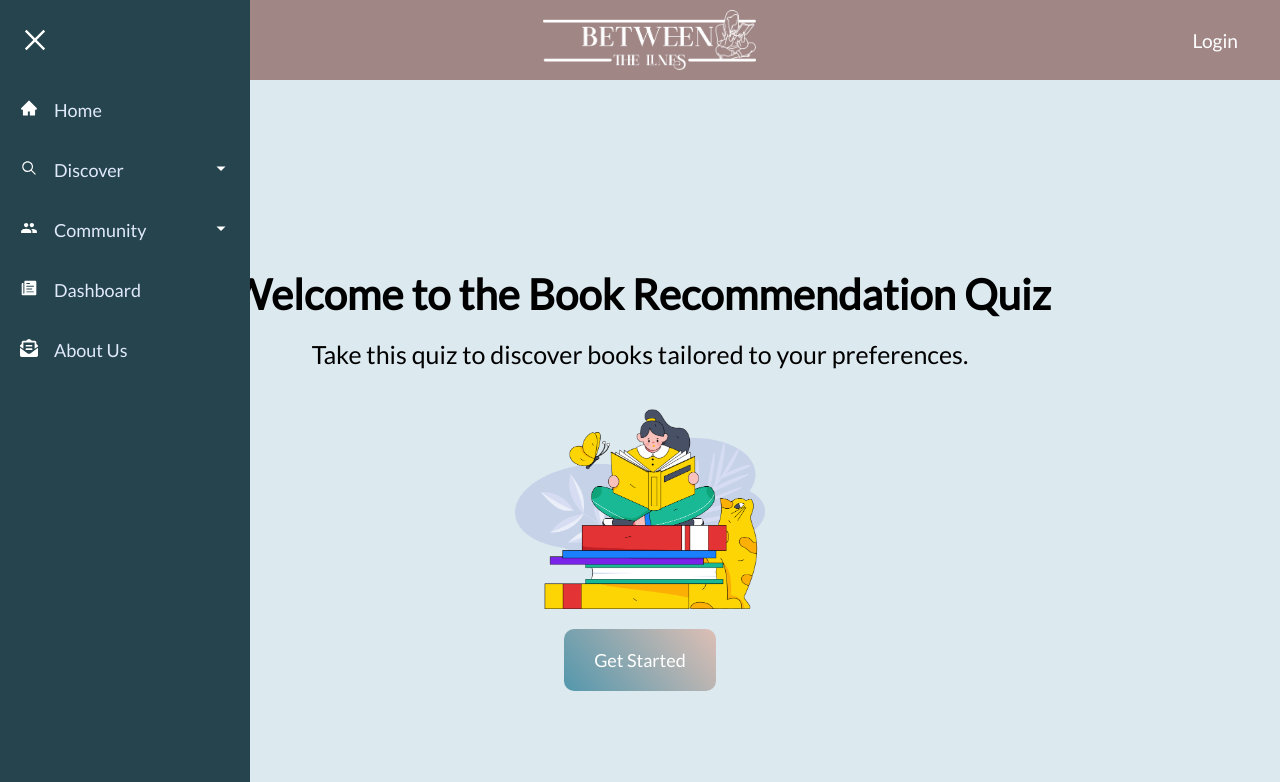
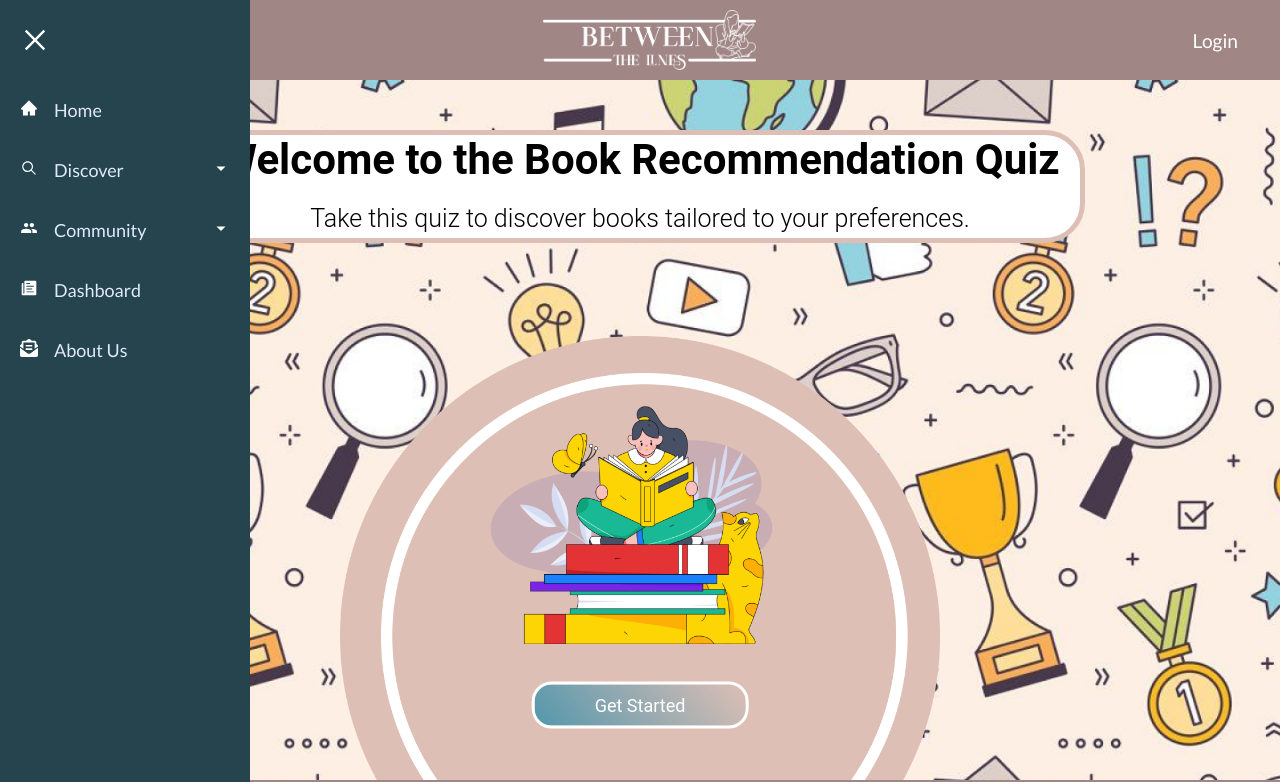
Before and after one commit to CatalinaBedoya1/between_the_lines, a React (Create React App) app: page /discover/takeOurQuiz in a window 1280 px wide. Shown: the top 782 px of the page. Built offline with nearby package versions, Linux system fonts and the light colour scheme.

Commit message:
quiz welcome page updated

```diff
--- a/src/routes/TakeOurQuiz.js
+++ b/src/routes/TakeOurQuiz.js
@@ -1,17 +1,21 @@
 import React from 'react';
-import { Link } from 'react-router-dom';
 import styled from 'styled-components';
 import quizImage from '../assets/QuizImage.png';
+import QuizBgImg from '../assets/QuizBgImg.png';
 
 const TakeOurQuiz = () => {
     return (
         <Container>
+          <QuizTitleContainer>
           <Title>Welcome to the Book Recommendation Quiz</Title>
           <Description>Take this quiz to discover books tailored to your preferences.</Description>
+          </QuizTitleContainer>
+          <QuizImageContainer>
           <QuizImage src={quizImage} alt="QuizImage" />
-          <Link to="/quiz">
-            <StartButton>Get Started</StartButton>
-          </Link>
+          <StartButton to="/quiz">Get Started</StartButton>
+          </QuizImageContainer>
+
+
         </Container>
       );
     };
@@ -21,33 +25,57 @@ const TakeOurQuiz = () => {
     flex-direction: column;
     align-items: center;
     justify-content: center;
-    height: 100vh;
-    background-color: #DCE9EF
+    height: 700px;
+    background-image: url(${QuizBgImg}); // Set the background image
+  background-size: cover;
   `;
+    const QuizTitleContainer = styled.div`
+    background-color: white;
+    padding: 0px 20px;
+    border-radius: 40px;
+    margin-bottom: 20px;
+    border: 5px solid #DDBFB5;
+    margin-top: 70px;
 
+    `;
   const Title = styled.h2`
     font-size: 42px;
+    font-family: Roboto;
+    font-weight: 700;
     margin-bottom: 20px;
   `;
 
   const Description = styled.p`
     font-size: 25px;
-    margin-bottom: 40px;
+    font-family: Roboto;
+    font-weight: 300;
+    margin-bottom: 5px;
+    text-align: center;
   `;
+  const QuizImageContainer = styled.div`
+    position: relative;
+    margin-bottom: 17px;
+`;
+
   const QuizImage = styled.img`
-  width: 250px; /* Adjust the width as needed */
-  height: 200px;
-  margin-bottom: 20px;
+  width: 600px; /* Adjust the width as needed */
+  height: auto;
+  margin-top: 73px;
   z-index:3
 `;
 
-  const StartButton = styled.button`
-    padding: 20px 30px;
+const StartButton = styled.button`
+    position: absolute;
+    top: 85%;
+    left: 50%;
+    transform: translate(-50%, -50%);
+    padding: 10px 60px;
     background: linear-gradient(230.28deg, #ddbfb5, #5397ac);
     color: white;
-    border: none;
-    border-radius: 10px;
+    border: 3px solid #FFF;
+    border-radius: 20px;
     font-size: 18px;
+    font-family: Roboto;
     cursor: pointer;
     transition: background-color 0.3s ease;
 
@@ -57,4 +85,5 @@ const TakeOurQuiz = () => {
   `;
 
 
+
 export default TakeOurQuiz;
```
Also changed, not shown: src/assets/QuizBgImg.png (added), src/assets/QuizImage.png.
